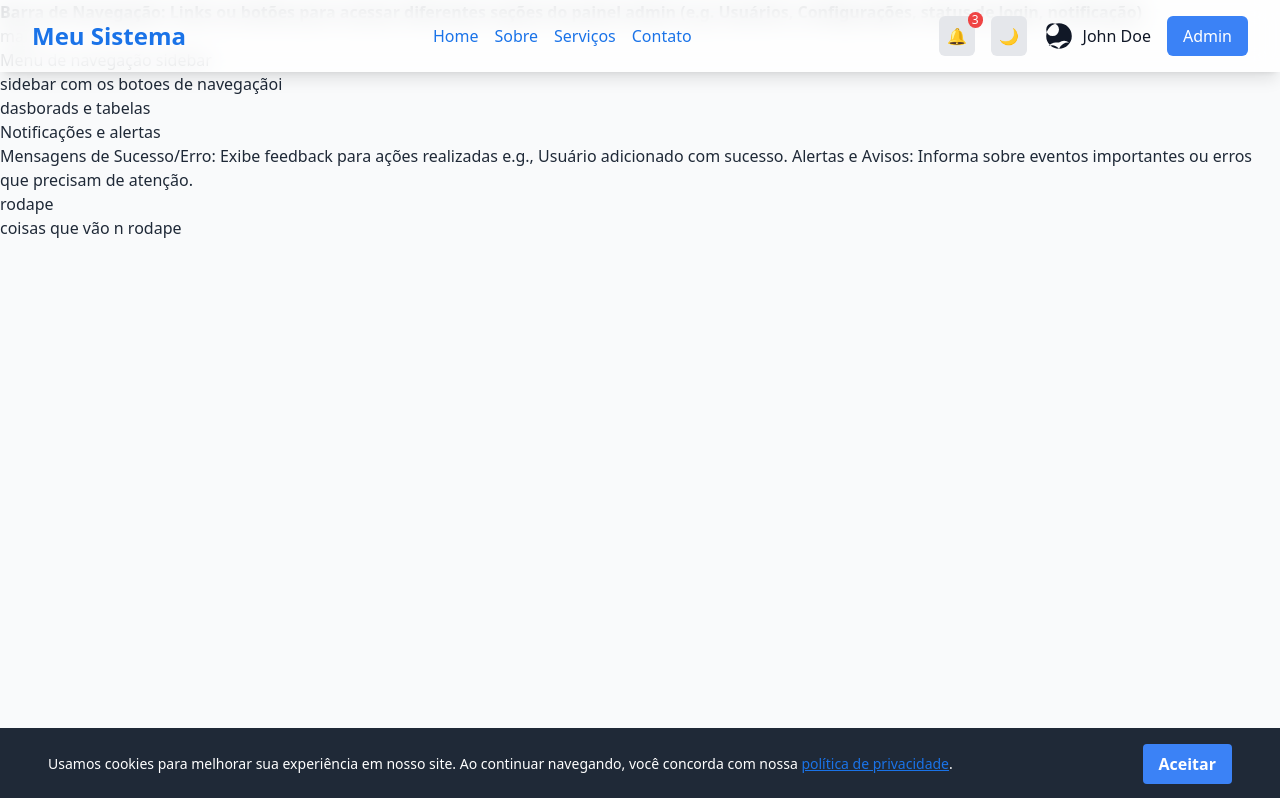
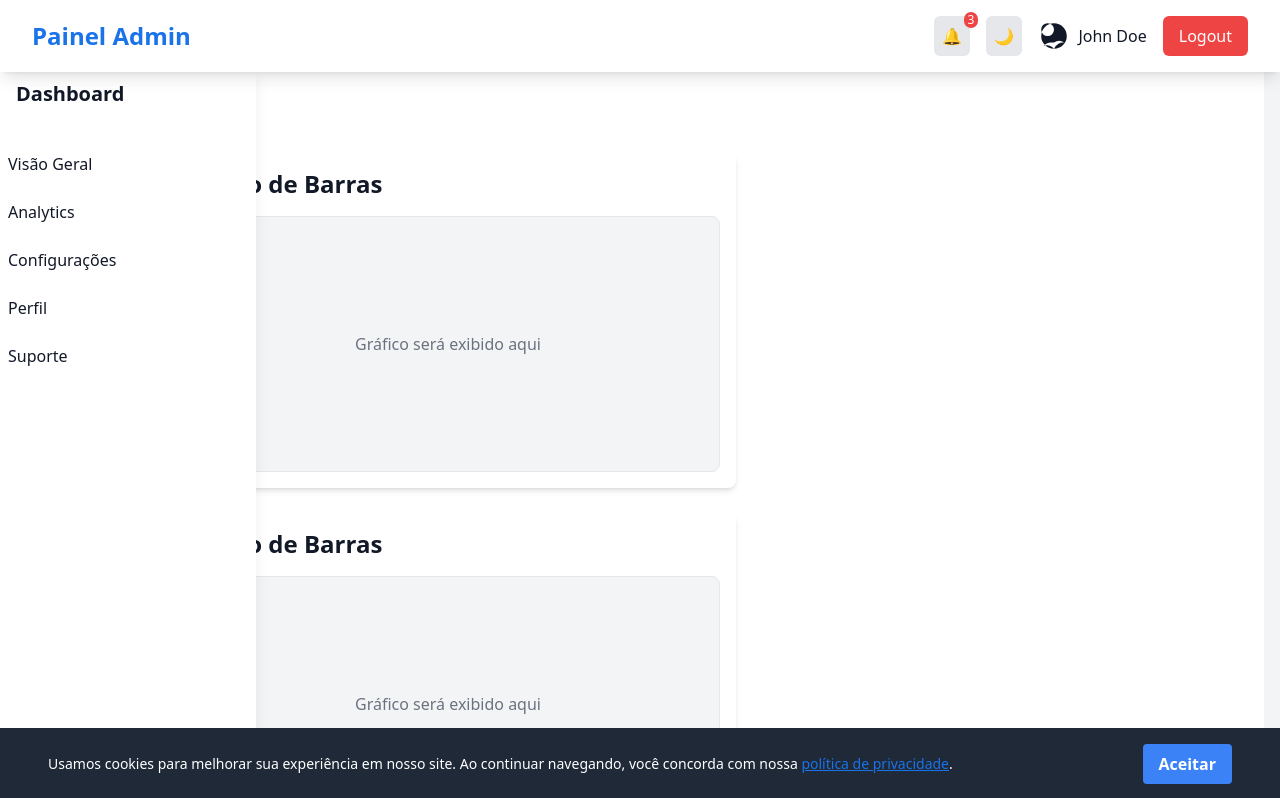
Before and after one commit to oscarRodriguesDev/Sistema-TI-Vi-Ali, a Next.js app: page /dashboard in a window 1280 px wide. Shown: the top 798 px of the page. Built offline with nearby package versions, Linux system fonts and the light colour scheme.

Commit message:
criação do layout do dashboard

```diff
--- /dev/null
+++ b/src/app/(aplication)/components/Graficos/graficBar.tsx
@@ -0,0 +1,16 @@
+'use client'
+import React from 'react';
+
+export function GraficoBarras() {
+  return (
+    <div className="w-3/5  p-4 mt-6 bg-white dark:bg-gray-900 rounded-lg shadow-md">
+      <h1 className="text-2xl font-semibold text-gray-900 dark:text-gray-100 mb-4">
+        Gráfico de Barras
+      </h1>
+      <div className="bg-gray-100 dark:bg-gray-800 h-64 flex items-center justify-center rounded-lg border border-gray-200 dark:border-gray-700">
+        {/* Aqui você pode integrar seu componente de gráfico */}
+        <p className="text-gray-500 dark:text-gray-400">Gráfico será exibido aqui</p>
+      </div>
+    </div>
+  );
+}
--- /dev/null
+++ b/src/app/(aplication)/components/defaultlayout/defaultlayout.tsx
@@ -0,0 +1,21 @@
+
+// src/components/defaultlayout/defaultlayout.tsx
+import { Header } from "../menubar/header";
+import { Sidebar } from "../sidebar/sidebar";
+
+
+
+export function DefaultLayout({ children }: { children: React.ReactNode }) {
+    return (
+        <div className="flex flex-col h-screen">
+            <Header />
+            <div className="flex flex-1">
+                <Sidebar />
+                <main className="flex-1 overflow-y-auto p-4 bg-gray-100 dark:bg-gray-900">
+                    {children}
+                </main>
+            </div>
+
+        </div>
+    );
+}
--- /dev/null
+++ b/src/app/(aplication)/components/main/main.tsx
@@ -0,0 +1,22 @@
+'use client'
+import { GraficoBarras } from "../Graficos/graficBar";
+
+export function Main() {
+  return (
+    <main className="h-full flex-1 items-center justify-between p-28 bg-white dark:bg-gray-900 overflow-y-auto">
+      <div className="container mx-auto">
+        <GraficoBarras />
+        {/* Adicione outros componentes de gráficos aqui */}
+
+        <GraficoBarras />
+        <GraficoBarras />
+        <GraficoBarras />
+        <GraficoBarras />
+        <GraficoBarras />
+        <GraficoBarras />
+        <GraficoBarras />
+
+      </div>
+    </main>
+  );
+}
--- a/src/app/(aplication)/components/header/header.tsx
+++ b/src/app/(aplication)/components/menubar/header.tsx
@@ -6,28 +6,12 @@ export function Header() {
   const { theme, toggleTheme } = useTheme();
 
   return (
-    <header className="fixed top-0 left-0 w-full bg-white bg-opacity-80 backdrop-blur-md dark:bg-gray-800 dark:bg-opacity-80 text-gray-900 dark:text-gray-100 shadow-lg z-50">
+    <header className="fixed top-0 left-0 w-full bg-white  backdrop-blur-md dark:bg-gray-800 dark: text-gray-900 dark:text-gray-100 shadow-lg z-50">
       <div className="container mx-auto flex justify-between items-center p-4">
         {/* Logo */}
         <div className="text-2xl font-bold">
-          <a href="/">Meu Sistema</a>
+          <a href="/dashboard">Painel Admin</a>
         </div>
-
-        {/* Menu de Navegação */}
-        <nav className="flex space-x-4">
-          <a href="/home" className="hover:text-blue-500 dark:hover:text-blue-300">
-            Home
-          </a>
-          <a href="/about" className="hover:text-blue-500 dark:hover:text-blue-300">
-            Sobre
-          </a>
-          <a href="/services" className="hover:text-blue-500 dark:hover:text-blue-300">
-            Serviços
-          </a>
-          <a href="/contact" className="hover:text-blue-500 dark:hover:text-blue-300">
-            Contato
-          </a>
-        </nav>
 
         {/* Opções do Usuário */}
         <div className="flex items-center space-x-4">
@@ -49,7 +33,6 @@ export function Header() {
 
           {/* Foto do Usuário e Status */}
           <div className="flex items-center space-x-2">
-            {/* Foto do usuário representada por um SVG simples */}
             <svg
               className="w-8 h-8 text-gray-900 dark:text-gray-100"
               fill="currentColor"
@@ -67,12 +50,12 @@ export function Header() {
             </span>
           </div>
 
-          {/* Link para o Painel Admin */}
+          {/* Logout */}
           <a
-            href="/admin"
-            className="px-4 py-2 rounded-md bg-blue-500 dark:bg-blue-700 text-white hover:bg-blue-600 dark:hover:bg-blue-800"
+            href="/logout"
+            className="px-4 py-2 rounded-md bg-red-500 dark:bg-red-700 text-white hover:bg-red-600 dark:hover:bg-red-800"
           >
-            Admin
+            Logout
           </a>
         </div>
       </div>
--- /dev/null
+++ b/src/app/(aplication)/components/sidebar/sidebar.tsx
@@ -0,0 +1,40 @@
+'use client';
+
+export function Sidebar() {
+  return (
+    <aside className=" fixed top-16 left-0 w-64 h-full bg-white dark:bg-gray-800 shadow-lg">
+      <div className="p-4">
+        <h2 className="text-xl font-bold text-gray-900 dark:text-gray-100">Dashboard</h2>
+      </div>
+      <nav className="mt-5">
+        <ul className="space-y-2">
+          <li>
+            <a href="/dashboard/overview" className="block p-2 text-gray-900 dark:text-gray-100 hover:bg-gray-200 dark:hover:bg-gray-700 rounded-md">
+              Visão Geral
+            </a>
+          </li>
+          <li>
+            <a href="/dashboard/analytics" className="block p-2 text-gray-900 dark:text-gray-100 hover:bg-gray-200 dark:hover:bg-gray-700 rounded-md">
+              Analytics
+            </a>
+          </li>
+          <li>
+            <a href="/dashboard/settings" className="block p-2 text-gray-900 dark:text-gray-100 hover:bg-gray-200 dark:hover:bg-gray-700 rounded-md">
+              Configurações
+            </a>
+          </li>
+          <li>
+            <a href="/dashboard/profile" className="block p-2 text-gray-900 dark:text-gray-100 hover:bg-gray-200 dark:hover:bg-gray-700 rounded-md">
+              Perfil
+            </a>
+          </li>
+          <li>
+            <a href="/dashboard/support" className="block p-2 text-gray-900 dark:text-gray-100 hover:bg-gray-200 dark:hover:bg-gray-700 rounded-md">
+              Suporte
+            </a>
+          </li>
+        </ul>
+      </nav>
+    </aside>
+  );
+}
--- a/src/app/(aplication)/dashboard/page.tsx
+++ b/src/app/(aplication)/dashboard/page.tsx
@@ -1,25 +1,13 @@
-import { Header } from "../components/header/header"
+import { Main } from "../components/main/main"
+import { DefaultLayout } from "../components/defaultlayout/defaultlayout"
+
 const Dashboard= ()=>{
     return (
         <>
-         <Header/>
-         <b>Barra de Navegação: Links ou botões para acessar diferentes seções do painel admin (e.g. Usuários, Configurações, status de login, notificação)</b>
-         <h1>main</h1>
-
-         <h1>Menu de navegação sidebar</h1>
-         <section>
-            <p>sidebar com os botoes de navegaçãoi</p>
-         </section>
-         <main>
-           <h2>dasborads e tabelas</h2>
-         </main>
-
-         <h1>Notificações e alertas</h1>
-         <p>Mensagens de Sucesso/Erro: Exibe feedback para ações realizadas e.g., Usuário adicionado com sucesso.
-         Alertas e Avisos: Informa sobre eventos importantes ou erros que precisam de atenção.</p>
-         <h1>rodape</h1>
-         <p>coisas que vão n rodape</p>
-        </>
+       <DefaultLayout>
+        <Main/>
+        </DefaultLayout>
+     </>
     )
 }
 
--- a/src/app/(site)/landing/page.tsx
+++ b/src/app/(site)/landing/page.tsx
@@ -13,7 +13,7 @@ import { Prices } from "./componentes/prices"
 const Site = () => {
     return (
         <div>
-            <Header />
+            <Header />  {/* aqui vou verificar se esta logado */}
             <Title />
             <Hero />
             <Resources />
--- a/src/app/layout.tsx
+++ b/src/app/layout.tsx
@@ -17,7 +17,6 @@ export default function RootLayout({
     <html lang="en">
       <body>
         <ThemeProvider>
-
         {children}
         </ThemeProvider>
         </body>
```
Also changed, not shown: src/app/(aplication)/dashboard/layout.tsx (+6 -2 lines).
